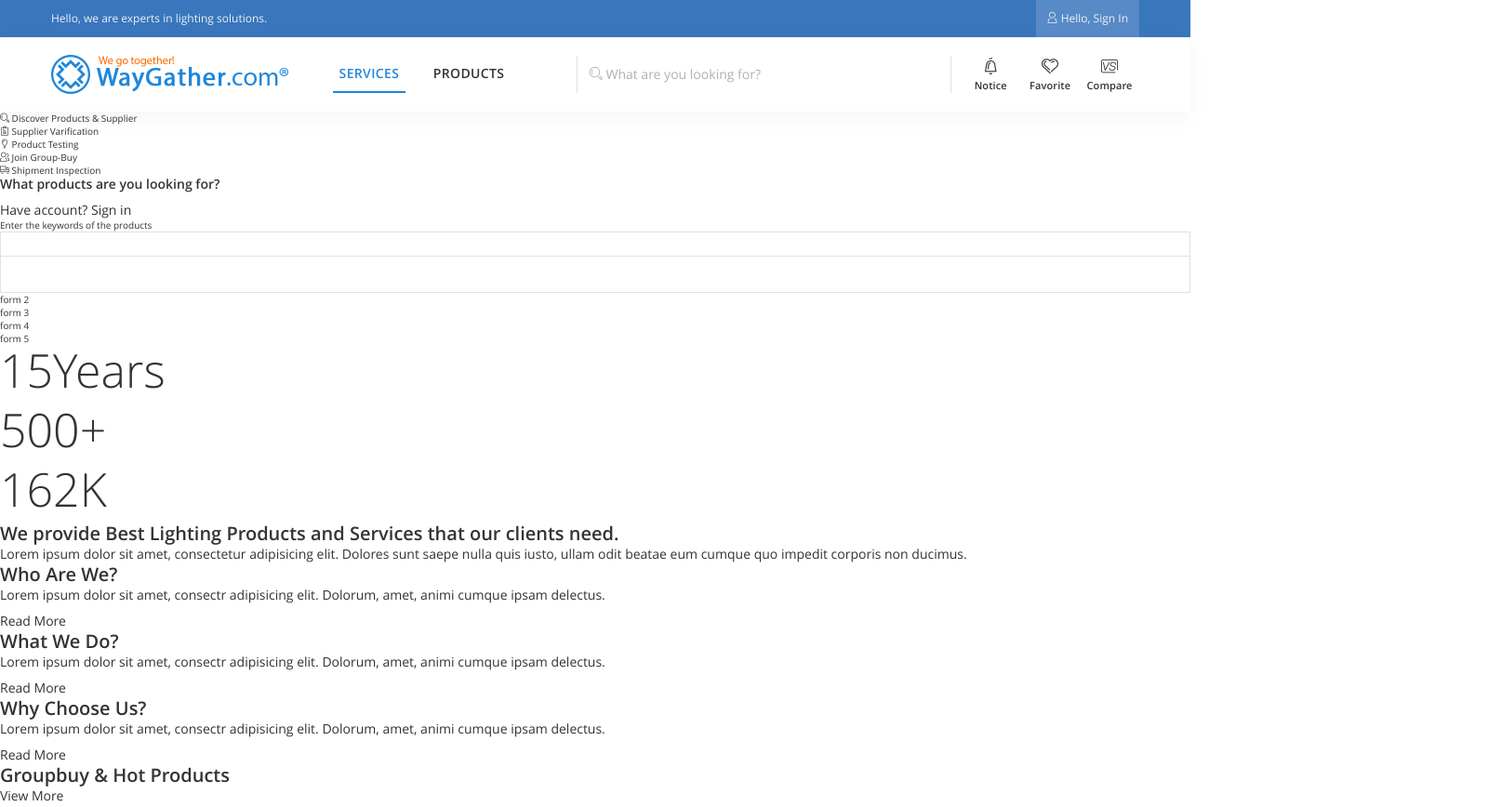
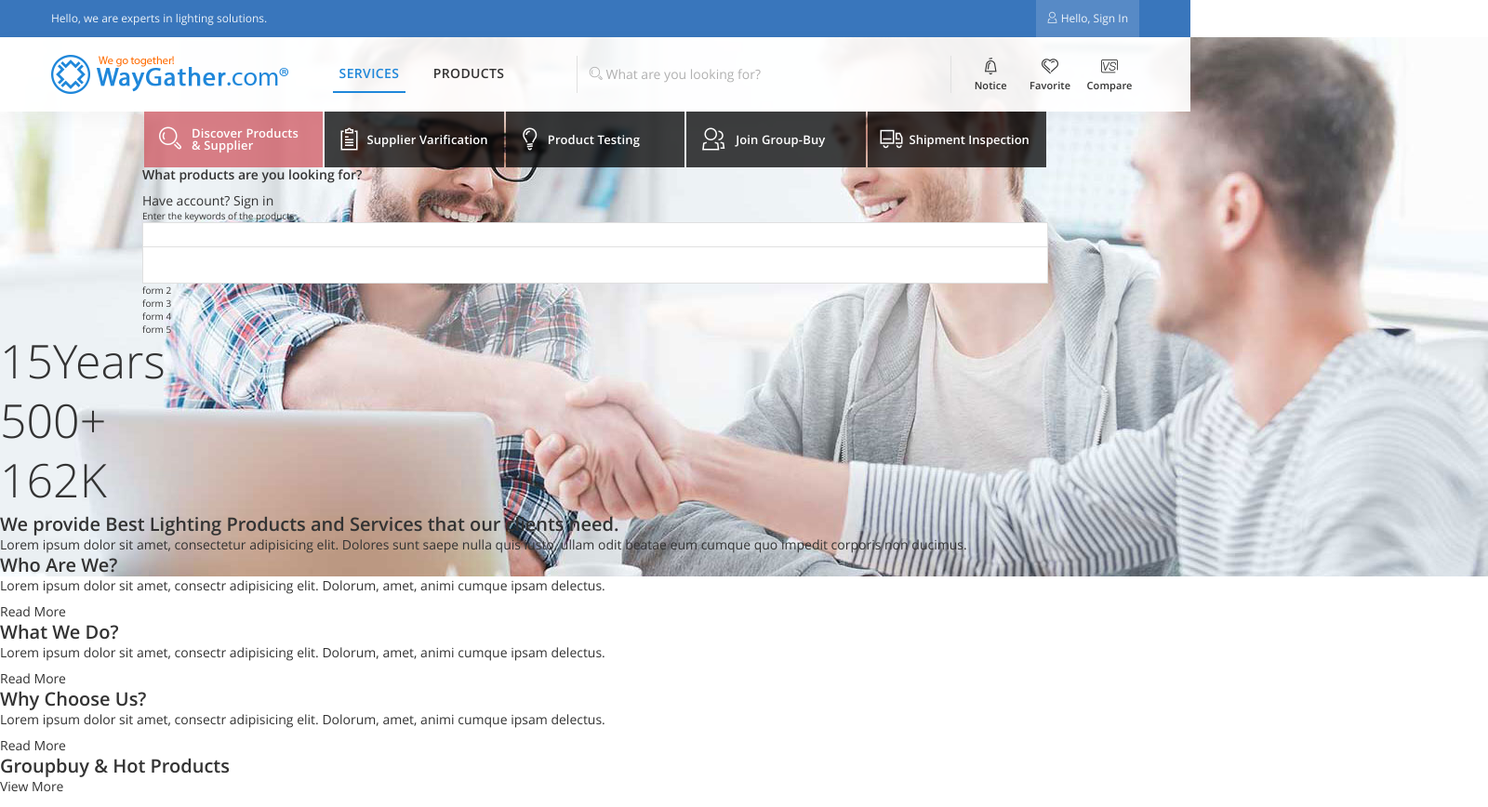
Before and after one commit to leocaoyvr/waygather, a website: page view/index.html in a window 1280 px wide. Shown: the top 868 px of the page at 93% size, 1600 px wide, since content can reach past the window. Drawn offline with Linux system fonts and the light colour scheme; files that its build step writes are made by us from their sources.

Commit message:
working on form header

```diff
--- a/style/base/color.css
+++ b/style/base/color.css
@@ -13,7 +13,7 @@
 /* Text
 /* ------------------------- */
 
-.cl-text-brand { color: #1f87da; } /* blue dark */
+.cl-text-brand { color: #1f87da; } /* blue dark: rgb(207, 86, 85); */
 .cl-text-bold  { color: #ff6c03; } /* orange dark */
 
 .cl-text       { color: #333; }
@@ -23,7 +23,7 @@
 /* Background
 /* ------------------------- */
 
-.cl-bg-brand   { background-color: #2296f3; } /* blue */
+.cl-bg-brand   { background-color: #2296f3; } /* blue: rgb(207, 86, 95); */
 .cl-bg-bold    { background-color: #ff8d03; } /* orange */
 
 .cl-bg-red     { background-color: #fa252d; }
--- a/style/layout/default.css
+++ b/style/layout/default.css
@@ -2,10 +2,9 @@
 /* Default Layout
 /* ========================= */
 
-
 .wrapper {
+  position: relative;
   min-width: 1170px; /* content area width */
   margin-left: auto;
   margin-right: auto;
-  background-color: #fff;
 }
--- a/style/layout/navbar.css
+++ b/style/layout/navbar.css
@@ -61,7 +61,10 @@
 
 .navbar-search-holder {}
 
-.navbar-search-field { border-width: 0 1px; }
+.navbar-search-field {
+  border-width: 0 1px;
+  background-color: transparent;
+}
 
 .navbar-search-field:focus {
   background-color: transparent;
--- a/style/page/home.css
+++ b/style/page/home.css
@@ -0,0 +1,60 @@
+
+/* Home Page
+/* ========================= */
+
+
+/* Hero
+/* ------------------------- */
+
+.home .hero {
+  position: absolute;
+  top: 4em;
+  z-index: -1;
+}
+
+/* Service Form
+/* ------------------------- */
+
+.svcForms {
+  width: 974px; /* 2px both slides to offset border-spacing */
+  margin-left: auto;
+  margin-right: auto;
+}
+
+.svcfomrs-tabs {
+  display: table;
+  width: 100%;
+  border-spacing: 2px 0;
+}
+
+.svcforms-tab {
+  display: table-cell;
+  text-align: left;
+  vertical-align: middle;
+  width: 20%;
+  padding: 1.7em 0 1.7em 1.4em;
+  color: #fff;
+  background-color: #3c3d3e;
+  background-color: rgba(0, 0, 0, .75);
+  backdrop-filter: blur(2px);
+  border-collapse: separate;
+}
+
+.svcforms-tab i {
+  font-size: 2.4em;
+  float: left;
+  margin-right: .7rem;
+}
+
+.svcforms-tab span {
+  line-height: 2.4rem;
+  display: inline-block;
+}
+
+.svcforms-tab.active {
+  background-color: #669fdf;
+  background-color: rgba(207, 86, 95, .75);
+  backdrop-filter: blur(2px);
+}
+
+.svcforms-tab .lh1 { line-height: 1; } /* when double row
--- a/style/util/atom.css
+++ b/style/util/atom.css
@@ -0,0 +1,30 @@
+/*
+/* Atom CSS
+/* atomic css for fine tuning & quick fix
+/* ========================= */
+
+/* Spacing
+/* ------------------------- */
+
+.ml0  { margin-left: 0;     }
+.ml01 { margin-left: .1rem; }
+.ml02 { margin-left: .2rem; }
+.ml03 { margin-left: .3rem; }
+.ml04 { margin-left: .4rem; }
+.ml05 { margin-left: .5rem; }
+.ml06 { margin-left: .6rem; }
+.ml07 { margin-left: .7rem; }
+.ml08 { margin-left: .8rem; }
+.ml09 { margin-left: .9rem; }
+.ml09 { margin-left: .9rem; }
+.ml1  { margin-left: 1rem;  }
+.ml11 { margin-left: 1.1rem; }
+.ml12 { margin-left: 1.2rem; }
+.ml13 { margin-left: 1.3rem; }
+.ml14 { margin-left: 1.4rem;  }
+
+/* Type
+/* ------------------------- */
+
+/* letter spacing */
+.ls0  { letter-spacing: 0; }
--- a/view/index.html
+++ b/view/index.html
@@ -10,7 +10,7 @@
 
   <title>WayGather - We go together!</title>
 </head>
-<body>
+<body class="home">
   <div class="wrapper"><!-- .wrapper begin -->
     <div class="header"><!-- .header begin -->
       <div class="topbar"><!-- .topbar begin -->
@@ -26,6 +26,7 @@
           </div>
         </div><!-- .topbar-inner end -->
       </div><!-- .topbar end -->
+
       <div class="navbar"><!-- .navbar begin -->
         <div class="navbar-inner"><!-- .navbar-inner begin -->
             <a class="navbar-logo" href="/" title="WayGather Home Page"><!-- .navbar-logo begin -->
@@ -75,29 +76,33 @@
       </div><!-- .navbar end -->
     </div><!-- .header end -->
 
-    <div class="hero"></div>
+    <div class="hero"><!-- .hero begin -->
+      <img class="hero-img"
+           src="/img/hero-team-shaking-hands-1600x580.jpg"
+           alt="a team of young men smiling and shaking hands">
+    </div><!-- .hero end -->
 
     <div class="svcforms"><!-- .svcforms begin -->
       <ul class="svcfomrs-tabs"><!-- .svcforms-tabs begin -->
-        <li class="svcforms-tab">
-          <i class="sg-search"></i>
-          <span>Discover Products &amp; Supplier</span>
+        <li class="svcforms-tab active">
+          <i class="sg-search ml02"></i>
+          <span class="h5 lh1 ml04">Discover Products<br>&amp; Supplier</span>
         </li>
         <li class="svcforms-tab">
           <i class="sg-clipboardtext"></i>
-          <span>Supplier Varification</span>
+          <span class="h5">Supplier Varification</span>
         </li>
         <li class="svcforms-tab">
           <i class="sg-bulb"></i>
-          <span>Product Testing</span>
+          <span class="h5">Product Testing</span>
         </li>
         <li class="svcforms-tab">
-          <i class="sg-users"></i>
-          <span>Join Group-Buy</span>
+          <i class="sg-users ml03"></i>
+          <span class="h5 ml05">Join Group-Buy</span>
         </li>
         <li class="svcforms-tab">
           <i class="sg-truck"></i>
-          <span>Shipment Inspection</span>
+          <span class="h5 ls0">Shipment Inspection</span>
         </li>
       </ul><!-- .svcforms-tabs end -->
       <ul class="svcforms-items">
```
Also changed, not shown: style/layout/header.css (line endings or trailing spaces).
